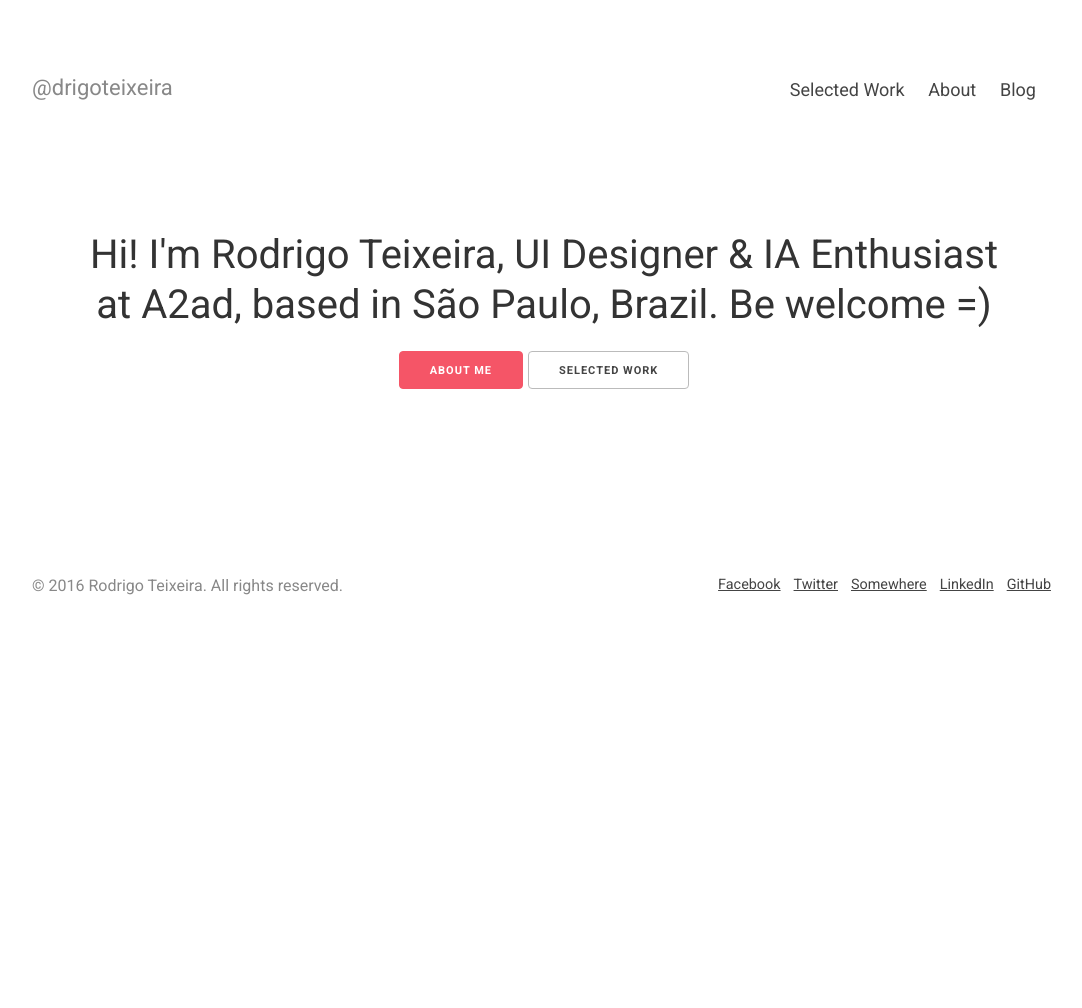
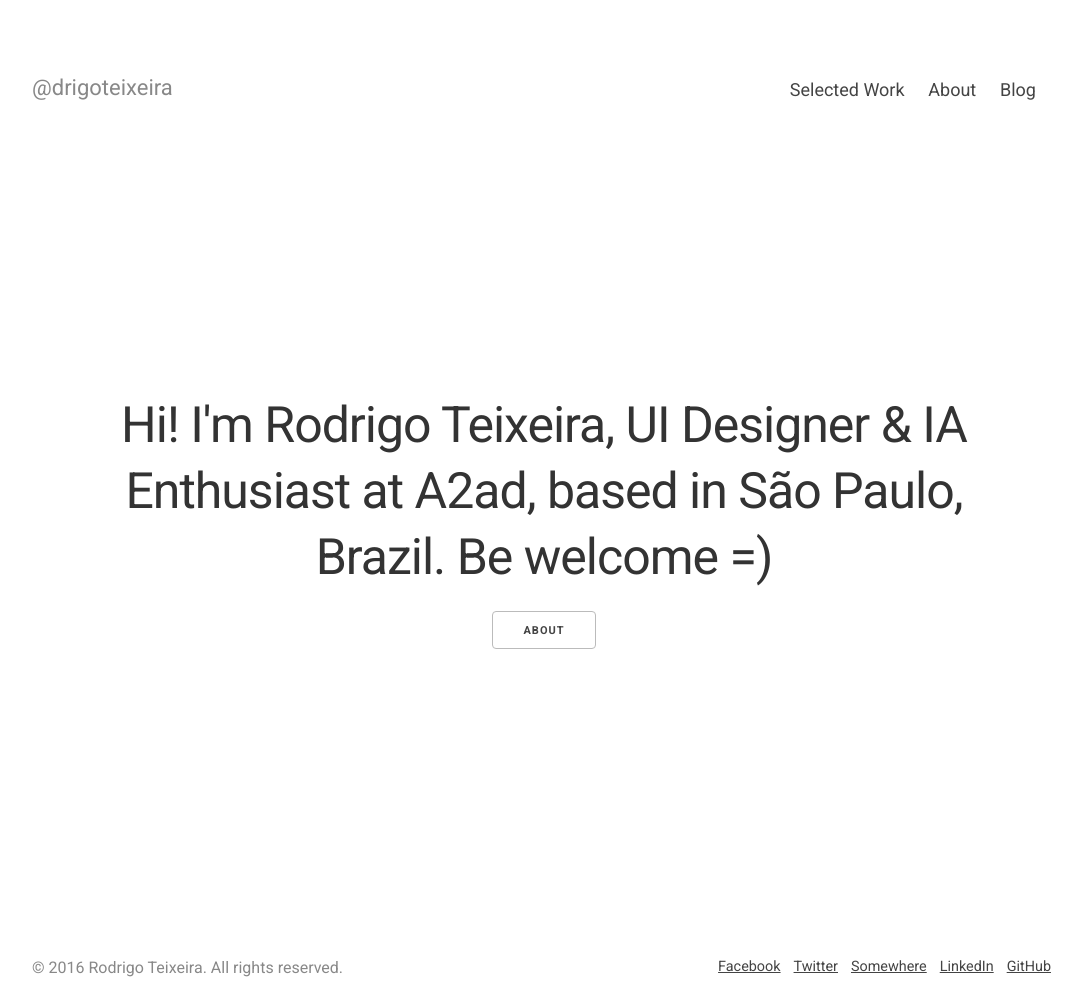
Before and after one commit to drigoteixeira/drigoteixeira.github.io, a Jekyll site: the page built from index.html, in a window 1280 px wide and 1008 px high. Shown: the whole window, without its empty margins (96-1178 px from the left). Built offline with Jekyll 4.4.1, drawn with Linux system fonts in a browser that asks for light colours; nearby versions of some CDN libraries.

Commit message:
Update style

```diff
--- a/index.html
+++ b/index.html
@@ -5,14 +5,35 @@ layout: home
 
 
 <div class="container">
-
 	<div class="tagline">
-
 		<h1>Hi! I'm Rodrigo Teixeira, UI Designer &amp; IA Enthusiast at A2ad, based in São Paulo, Brazil. Be welcome =)</h1>
 		<p> </p>
 		<p>
-			<a href="/about/" class="button button-primary">About me</a>
-			<a href="/selectedwork/" class="button">Selected Work</a>
+			<a href="/about/" class="button">About</a>
 		</p>
 	</div>
+
+	<!--div class="selected-work">
+		<div class="row">
+			<div class="six columns">
+				<img src="http://lorempixel.com/545/320" class="scale" />
+				<h3>Project name.</h3>
+			</div>
+			<div class="six columns">
+				<img src="http://lorempixel.com/545/320" class="scale" />
+				<h3>Project name.</h3>
+			</div>
+		</div>
+		<div class="row">
+			<div class="six columns">
+				<img src="http://lorempixel.com/545/320" class="scale" />
+				<h3>Project name.</h3>
+			</div>
+			<div class="six columns">
+				<img src="http://lorempixel.com/545/320" class="scale" />
+				<h3>Project name.</h3>
+			</div>
+		</div>
+	</div-->
+
 </div>
--- a/style.scss
+++ b/style.scss
@@ -154,7 +154,7 @@ body {
 h1, h2, h3, h4, h5, h6 {
   margin-top: 0;
   margin-bottom: 2rem;
-  font-weight: 700;
+  font-weight: 400;
   letter-spacing: -1px;
   font-family: 'Roboto', sans-serif;
   color: #333;
@@ -187,18 +187,21 @@ line-height: 28px;
 }
 
 .tagline {
-  padding: 30px 40px;
+  padding: 30px 60px;
   margin-bottom: 40px;
+  height: 641px;
+  display: table-cell;
+  vertical-align: middle;
 }
 
 .tagline h1 {
-  font-size: 40px;
+  font-size: 50px;
   margin-bottom: 20px;
-  letter-spacing: normal;
+  letter-spacing: -1px;
   margin-top: 0;
   text-align: center;
   font-weight: normal;
-  line-height: 50px;
+  line-height: 66px;
 }
 
 .tagline p {
@@ -1001,31 +1004,22 @@ figure.highlight {
 
 /* Selected Work */
 
-.selected-work {
-    padding: 50px 0 20px 0;
+.selected-work .row {
+  margin-bottom: 30px;
 }
 
-.selected-work div {
-  text-align: center;
-}
-
-
 .selected-work h3 {
-  font-size: 24px;
+  font-size: 18px;
   line-height: 20px;
   margin-bottom: 5px;
+  font-weight: normal;
+  letter-spacing: normal;
 }
 
 .selected-work h3 a {
   color: #333;
 }
 
-.selected-work p {
-  font-size: 12px;
-  color: #888;
-  margin-bottom: 0;
-  line-height: 24px;
-}
 
 
 .container .button {
```
